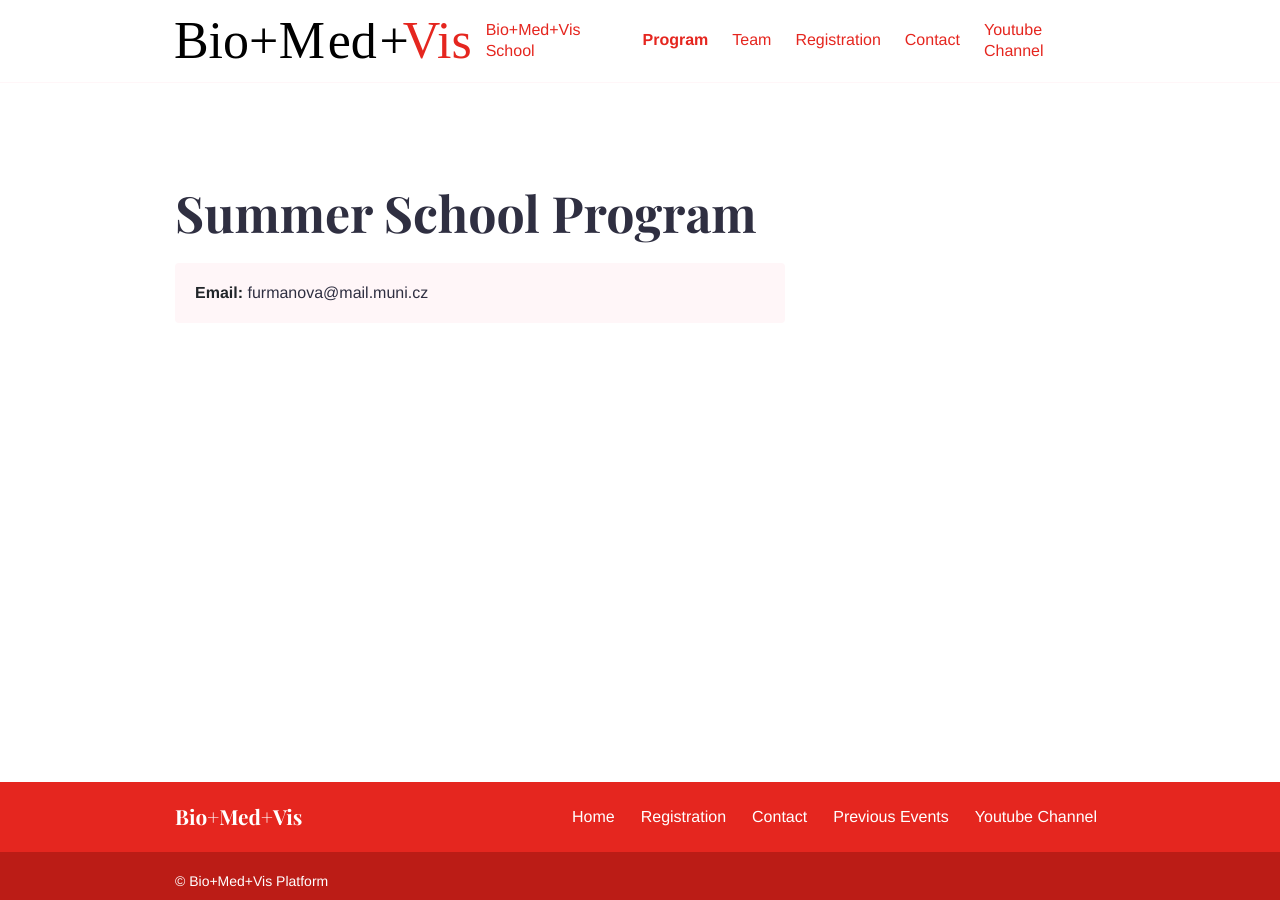
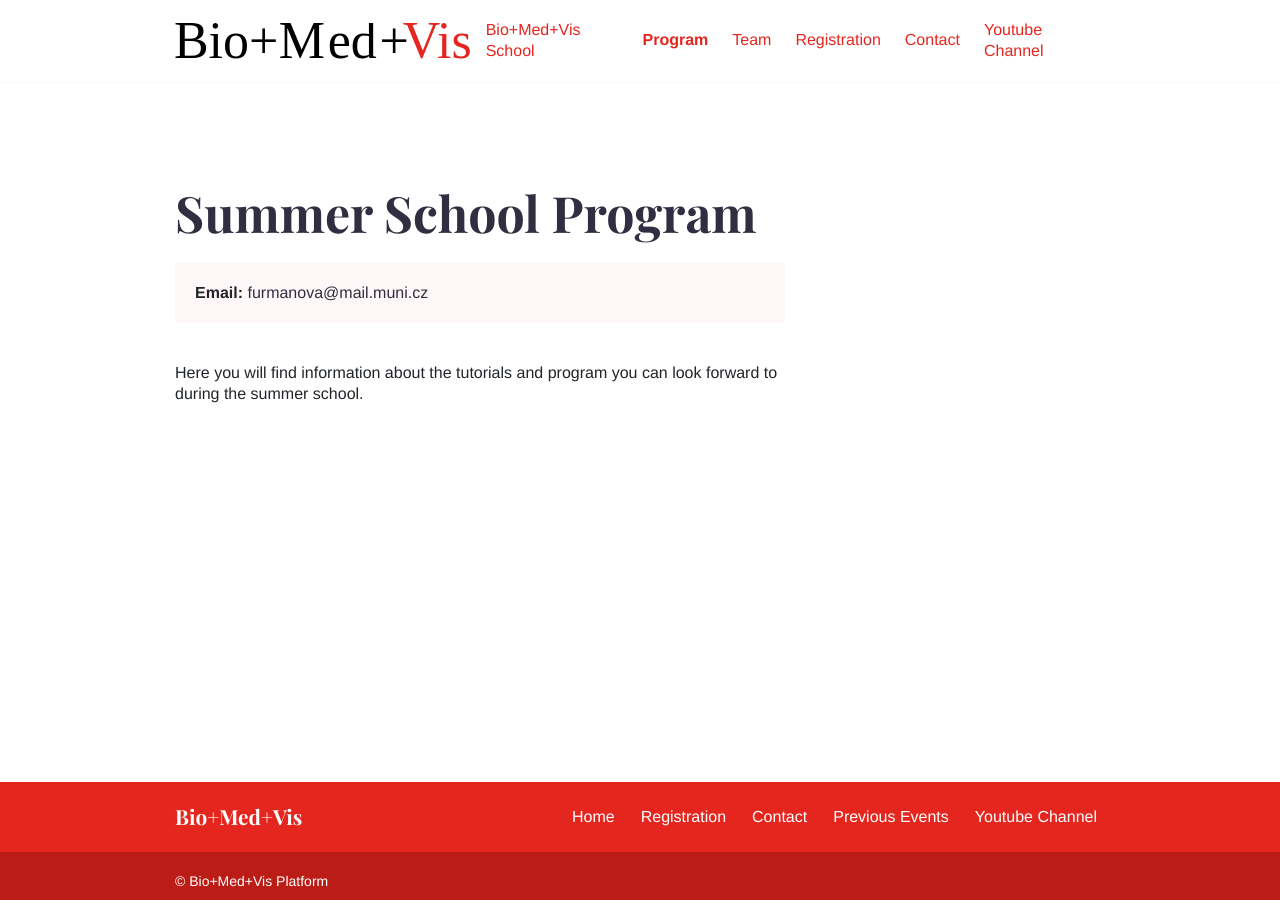
Before and after one commit to biomedvis/2026, a Jekyll site: the page built from _announcements/program.md, in a window 1280 px wide. Built offline with Jekyll 4.4.1, drawn with Linux system fonts in a browser that asks for light colours.

Commit message:
Update program.html content for summer school

```diff
--- a/_layouts/program.html
+++ b/_layouts/program.html
@@ -240,7 +240,8 @@ layout: default
             <div class="service service-single">
                 <h1 class="title">{{page.title}}</h1>
                 {% include call.html show_button=false %}
-                <div class="content mt-4">{{content}}</div>
+                <div class="content mt-4">Here you will find information about the tutorials and program you can look forward to during the
+					summer school.</div>
             </div>
         </div>
     </div>
```
